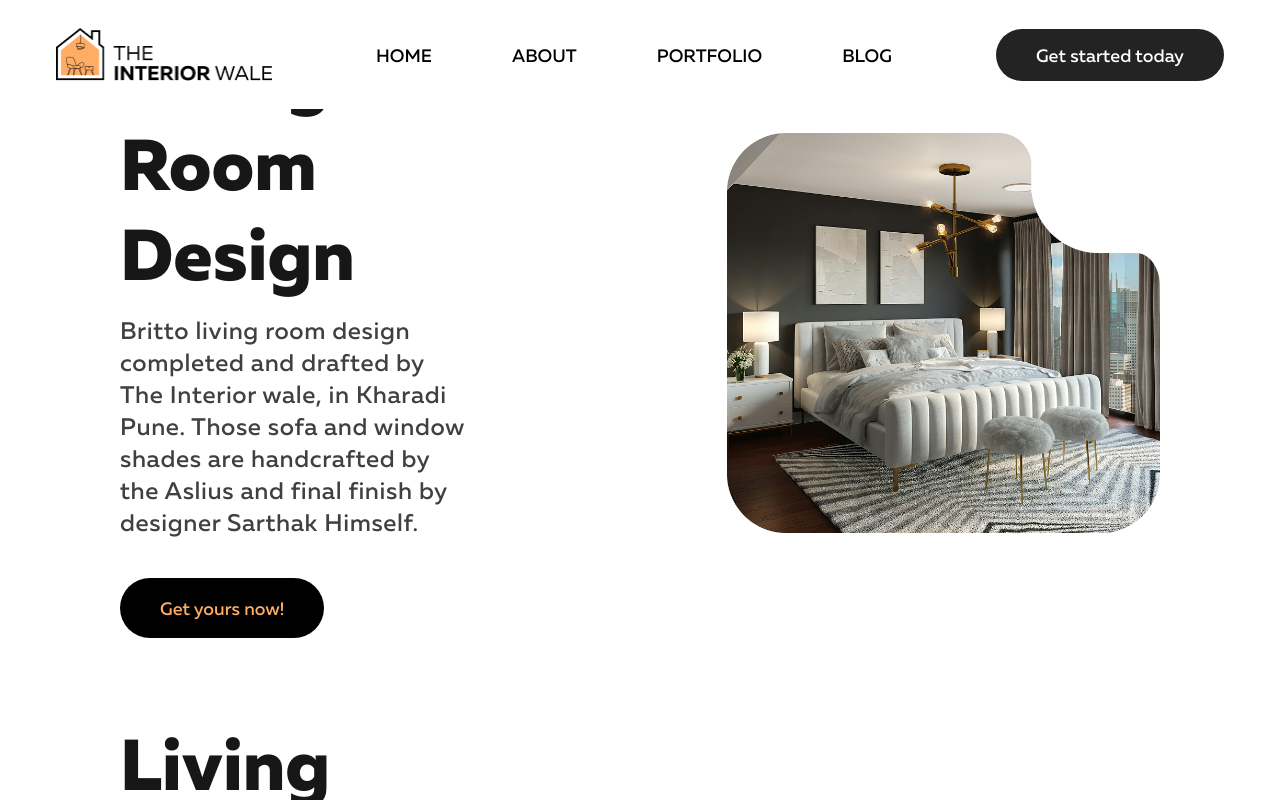
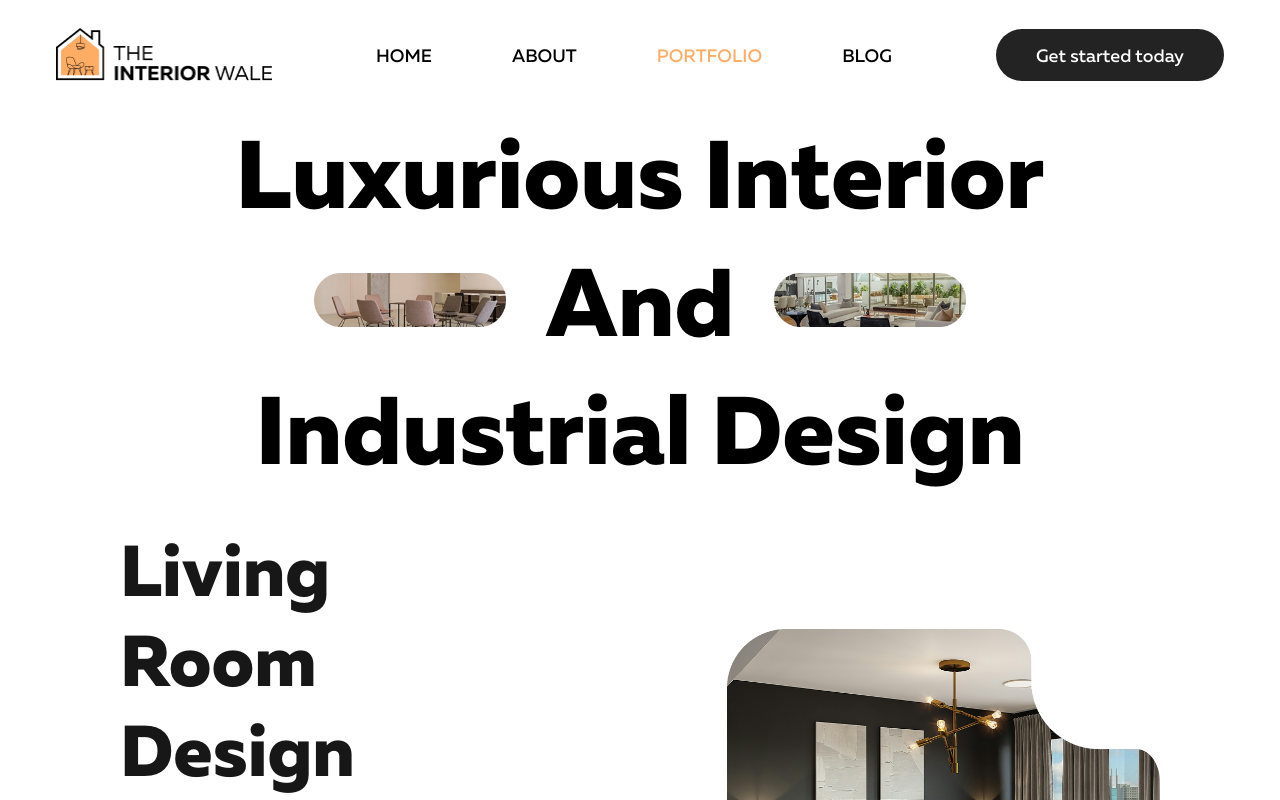
Before and after one commit to Anekantjainsagar/InteriorWale, a Next.js app in the folder client/: page /portfolio in a window 1280 px wide. Shown: the top 800 px of the page. Built offline with nearby package versions, Linux system fonts and the light colour scheme.

Commit message:
Updated the navbar and header of the portfolio page

```diff
--- a/client/app/components/common/NavMenu.jsx
+++ b/client/app/components/common/NavMenu.jsx
@@ -1,15 +1,16 @@
-import { usePathname } from "next/navigation";
+import { usePathname, useRouter } from "next/navigation";
 import React from "react";
 
 const links = [
   { title: "HOME", link: "/" },
-  { title: "ABOUT", link: "/" },
-  { title: "PORTFOLIO", link: "/" },
+  { title: "ABOUT", link: "/about" },
+  { title: "PORTFOLIO", link: "/portfolio" },
   { title: "BLOG", link: "/blogs" },
 ];
 
 const NavMenu = ({ menuOpen }) => {
   const pathname = usePathname();
+  const router = useRouter();
 
   return (
     <nav
@@ -23,6 +24,9 @@ const NavMenu = ({ menuOpen }) => {
             className={`text-base sm:text-base lg:text-lg font-medium font-muller ${
               pathname === link?.link ? "text-global-2" : "text-global-1"
             } hover:text-global-2 transition-colors duration-200 py-2 lg:py-0`}
+            onClick={() => {
+              router.push(link?.link);
+            }}
           >
             {link?.title}
           </button>
--- a/client/app/components/sections/portfolio/PortfolioSection.jsx
+++ b/client/app/components/sections/portfolio/PortfolioSection.jsx
@@ -21,7 +21,7 @@ const portfolioItems = [
 
 const PortfolioSection = () => {
   return (
-    <section className="bg-white px-[5vw] grid gap-12 gap-y-[10vh]">
+    <section className="bg-white px-[5vw] grid gap-y-[8vh] mb-[8vh]">
       {portfolioItems.map((item) => (
         <div
           key={item.id}
--- a/client/app/portfolio/page.jsx
+++ b/client/app/portfolio/page.jsx
@@ -1,9 +1,51 @@
 import React from "react";
 import PortfolioSection from "../components/sections/portfolio/PortfolioSection";
+import Image from "next/image";
 
 const PortfolioPage = () => {
   return (
-    <div className="px-2 sm:px-3 lg:px-14 py-7 sm:py-8 lg:py-7">
+    <div className="px-2 sm:px-3 lg:px-14 py-7 sm:py-8 lg:py-7 mt-[10vh]">
+      <div className="flex items-center justify-center p-4">
+        <div className="max-w-4xl w-full">
+          {/* Main heading container */}
+          <div className="text-center mb-8">
+            <h1 className="text-6xl md:text-7xl lg:text-8xl font-bold leading-tight">
+              Luxurious Interior
+            </h1>
+
+            {/* Images and "And" section */}
+            <div className="flex items-center justify-center gap-6 my-8">
+              {/* Left image */}
+              <Image
+                src={"/images/portfolio/text-left.png"}
+                alt="Luxurious Interior left text"
+                width={10000}
+                height={10000}
+                className="w-[15vw]"
+              />
+              {/* "And" text */}
+              <span
+                className="text-6xl md:text-7xl lg:text-8xl font-bold mx-4"
+              >
+                And
+              </span>
+              {/* Right image */}
+              <Image
+                src={"/images/portfolio/text-right.png"}
+                alt="Luxurious Interior right text"
+                width={10000}
+                height={10000}
+                className="w-[15vw]"
+              />
+            </div>
+
+            {/* Industrial Design text */}
+            <h2 className="text-6xl md:text-7xl lg:text-8xl font-bold leading-tight">
+              Industrial Design
+            </h2>
+          </div>
+        </div>
+      </div>
       <PortfolioSection />
     </div>
   );
```
Also changed, not shown: client/public/images/portfolio/text-left.png (added), client/public/images/portfolio/text-right.png (added).
